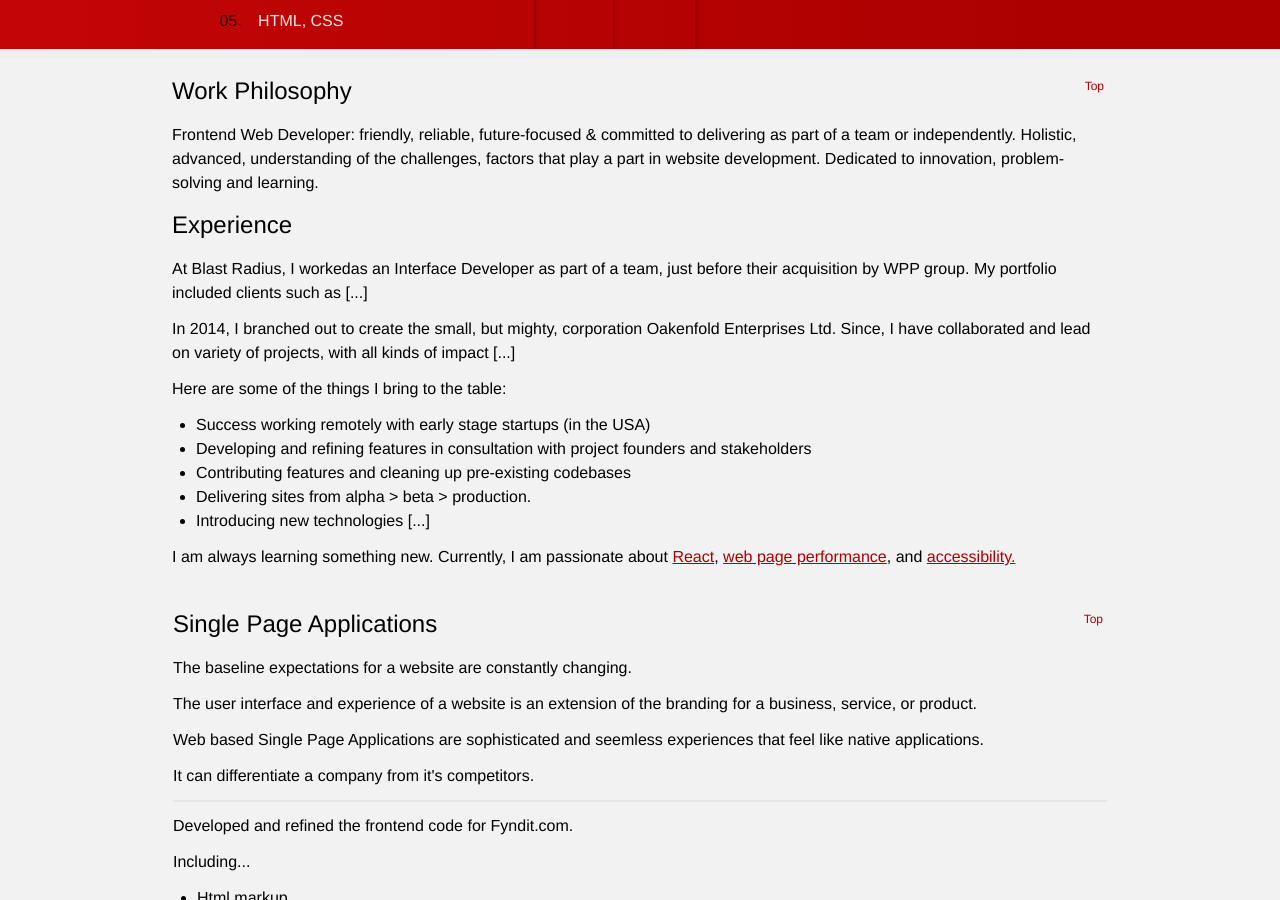
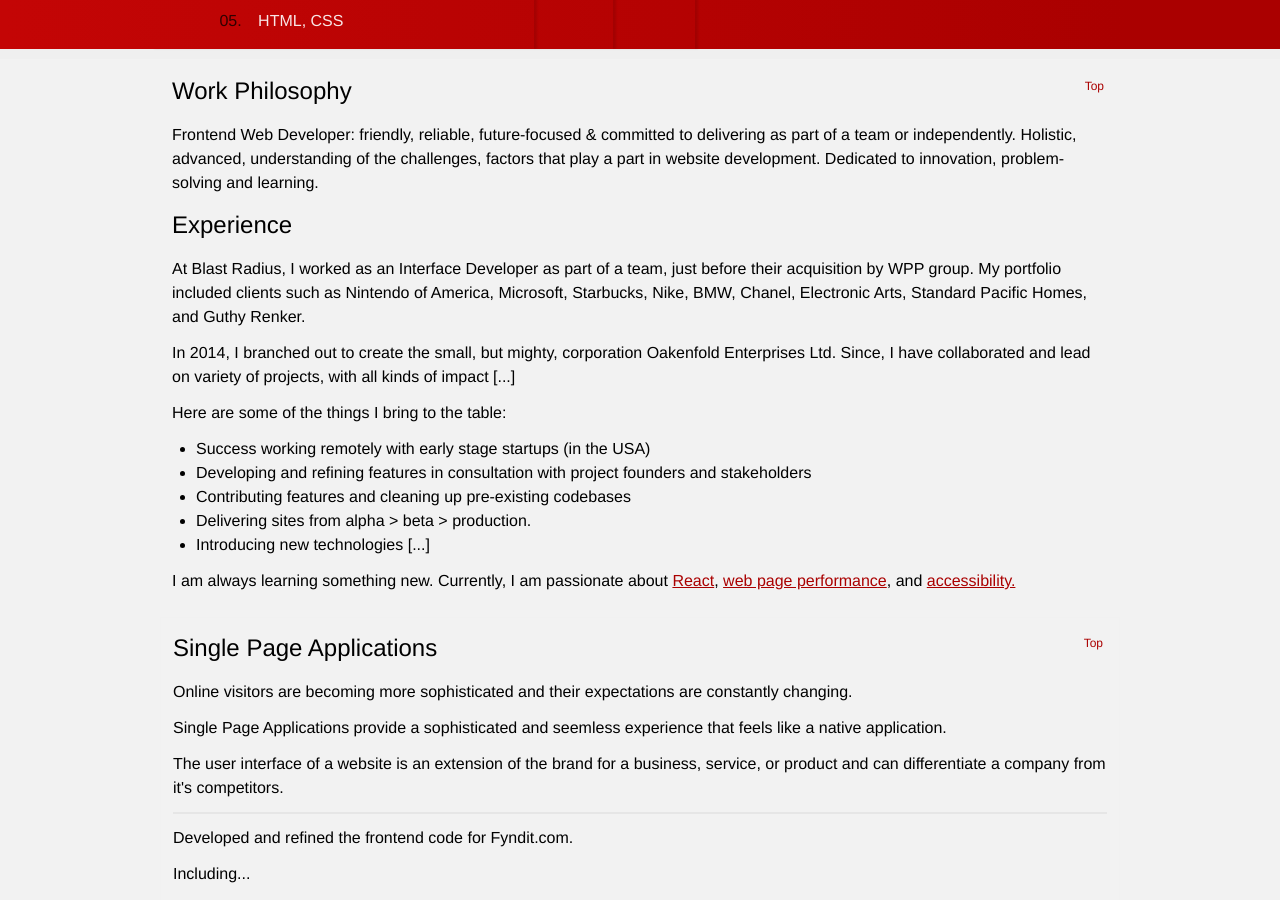
Before and after one commit to coakenfold/Oakenfold.ca-Website, a Jekyll site: the page built from public/index.md, in a window 1280 px wide and 900 px high, scrolled down 309 px. Built offline with Jekyll 4.4.1, drawn with Linux system fonts in a browser that asks for light colours.

Commit message:
Copy update

```diff
--- a/_data/work.json
+++ b/_data/work.json
@@ -4,7 +4,7 @@
     "experience": {
         "title": "Experience",
         "text": [
-            "At Blast Radius, I workedas an Interface Developer as part of a team, just before their acquisition by WPP group. My portfolio included clients such as [...]",
+            "At Blast Radius, I worked as an Interface Developer as part of a team, just before their acquisition by WPP group. My portfolio included clients such as Nintendo of America, Microsoft, Starbucks, Nike, BMW, Chanel, Electronic Arts, Standard Pacific Homes, and Guthy Renker.",
             "In 2014, I branched out to create the small, but mighty, corporation Oakenfold Enterprises Ltd. Since, I have collaborated and lead on variety of projects, with all kinds of impact [...]",
             "Here are some of the things I bring to the table:",
             [
@@ -20,10 +20,9 @@
     "spa": {
         "title": "Single Page Applications",
         "problem": [
-            "The baseline expectations for a website are constantly changing.",
-            "The user interface and experience of a website is an extension of the branding for a business, service, or product.",
-            "Web based Single Page Applications are sophisticated and seemless experiences that feel like native applications.",
-            "It can differentiate a company from it's competitors.",
+            "Online visitors are becoming more sophisticated and their expectations are constantly changing.",
+            "Single Page Applications provide a sophisticated and seemless experience that feels like a native application.",
+            "The user interface of a website is an extension of the brand for a business, service, or product and can differentiate a company from it's competitors.",
         ],
         "text": [
             "Developed and refined the frontend code for Fyndit.com.",
```
